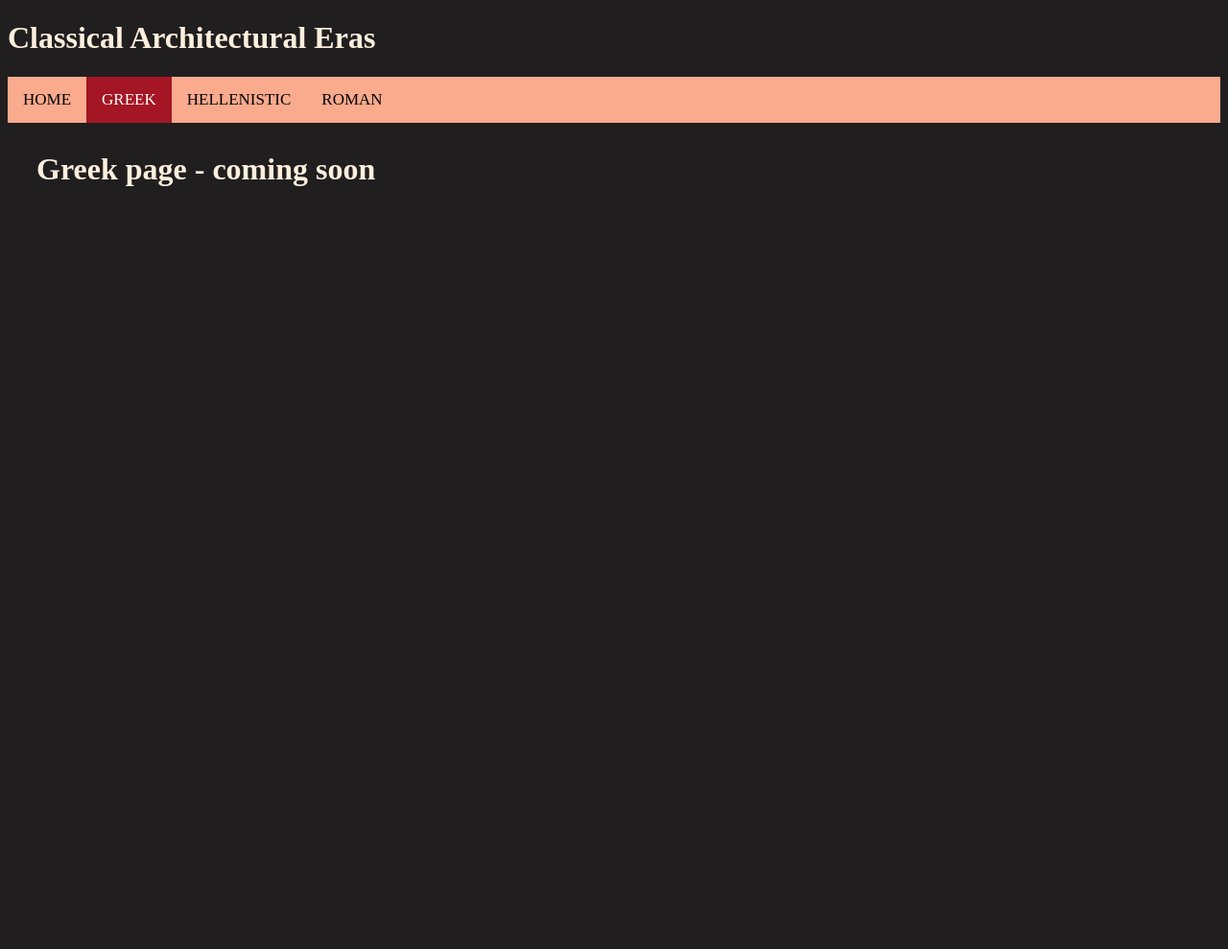
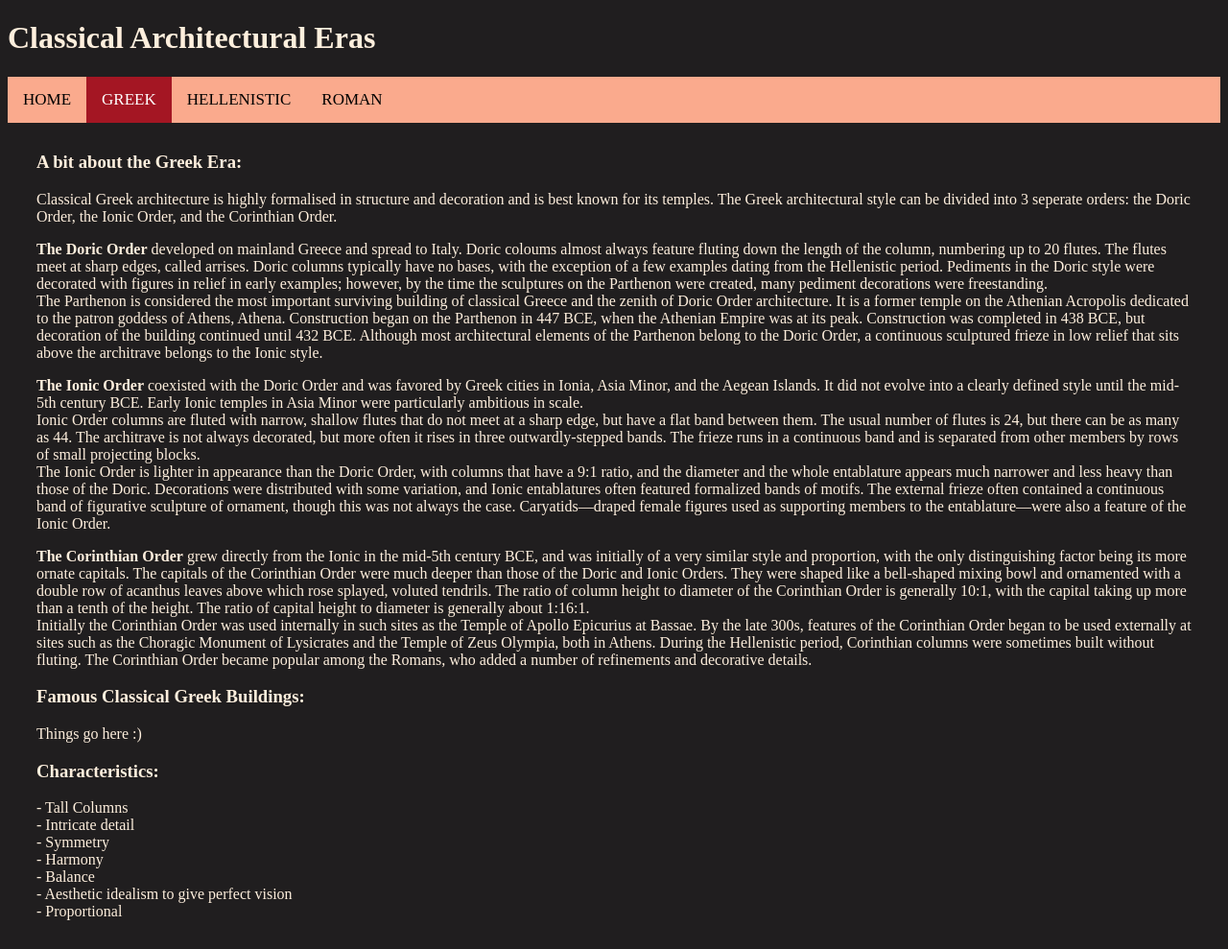
Before and after one commit to Llamalover217/eras, a Flask app: page /greek in a window 1280 px wide. Shown: the whole page at 96% size. Before the commit the page ends 194 px from the top, so only its background shows below. Run offline with Flask 2, Linux system fonts and the light colour scheme.

Commit message:
Most of the Greek page done (1 paragraph to do)

```diff
--- a/templates/greek.html
+++ b/templates/greek.html
@@ -1,5 +1,71 @@
 {% extends 'layout.html' %}
 
 {% block main %}
-  <h1>Greek page - coming soon</h1>
+  <h3>A bit about the Greek Era:</h3>
+  <p>
+    Classical Greek architecture is highly formalised in structure and decoration and is best known
+    for its temples. The Greek architectural style can be divided into 3 seperate orders:
+    the Doric Order, the Ionic Order, and the Corinthian Order.
+  </p>
+  <p>
+    <b>The Doric Order</b> developed on mainland Greece and spread to Italy.
+    Doric coloums almost always feature fluting down the length of the column, numbering up to
+    20 flutes. The flutes meet at sharp edges, called arrises.
+    Doric columns typically have no bases, with the exception of a few examples
+    dating from the Hellenistic period.
+    Pediments in the Doric style were decorated with figures in relief in early examples;
+    however, by the time the sculptures on the Parthenon were created, many pediment decorations were freestanding. <br>
+    The Parthenon is considered the most important surviving building of classical Greece and the zenith of
+    Doric Order architecture. It is a former temple on the Athenian Acropolis dedicated to the patron goddess
+    of Athens, Athena. Construction began on the Parthenon in 447 BCE, when the Athenian Empire was at its peak.
+    Construction was completed in 438 BCE, but decoration of the building continued until 432 BCE.
+    Although most architectural elements of the Parthenon belong to the Doric Order, a continuous sculptured
+    frieze in low relief that sits above the architrave belongs to the Ionic style.
+  </p>
+  <p>
+    <b>The Ionic Order</b> coexisted with the Doric Order and was favored by Greek cities in Ionia,
+    Asia Minor, and the Aegean Islands. It did not evolve into a clearly defined style until the
+    mid-5th century BCE. Early Ionic temples in Asia Minor were particularly ambitious in scale. <br>
+    Ionic Order columns are fluted with narrow, shallow flutes that do not meet at a sharp edge,
+    but have a flat band between them. The usual number of flutes is 24, but there can be as many as 44.
+    The architrave is not always decorated, but more often it rises in three outwardly-stepped bands.
+    The frieze runs in a continuous band and is separated from other members by rows of small projecting blocks. <br>
+    The Ionic Order is lighter in appearance than the Doric Order, with columns that have a 9:1 ratio,
+    and the diameter and the whole entablature appears much narrower and less heavy than those of the Doric.
+    Decorations were distributed with some variation, and Ionic entablatures often featured formalized
+    bands of motifs. The external frieze often contained a continuous band of figurative sculpture of ornament,
+    though this was not always the case. Caryatids—draped female figures used as supporting members to the
+    entablature—were also a feature of the Ionic Order.
+  </p>
+  <p>
+    <b>The Corinthian Order</b> grew directly from the Ionic in the mid-5th century BCE, and was initially
+    of a very similar style and proportion, with the only distinguishing factor being its more ornate capitals.
+    The capitals of the Corinthian Order were much deeper than those of the Doric and Ionic Orders.
+    They were shaped like a bell-shaped mixing bowl and ornamented with a double row of acanthus leaves
+    above which rose splayed, voluted tendrils. The ratio of column height to diameter of the Corinthian Order
+    is generally 10:1, with the capital taking up more than a tenth of the height. The ratio of capital height
+    to diameter is generally about 1:16:1. <br>
+    Initially the Corinthian Order was used internally in such sites as the Temple of Apollo Epicurius at Bassae.
+    By the late 300s, features of the Corinthian Order began to be used externally at sites such as the Choragic
+    Monument of Lysicrates and the Temple of Zeus Olympia, both in Athens. During the Hellenistic period,
+    Corinthian columns were sometimes built without fluting. The Corinthian Order became popular among the Romans,
+    who added a number of refinements and decorative details.
+  </p>
+
+  <h3>Famous Classical Greek Buildings:</h3>
+  <p>
+    Things go here :)
+  </p>
+
+  <h3>Characteristics:</h3>
+  <p>
+    - Tall Columns <br>
+    - Intricate detail <br>
+    - Symmetry <br>
+    - Harmony <br>
+    - Balance <br>
+    - Aesthetic idealism to give perfect vision <br>
+    - Proportional
+  </p>
+
 {% endblock main %}
```
